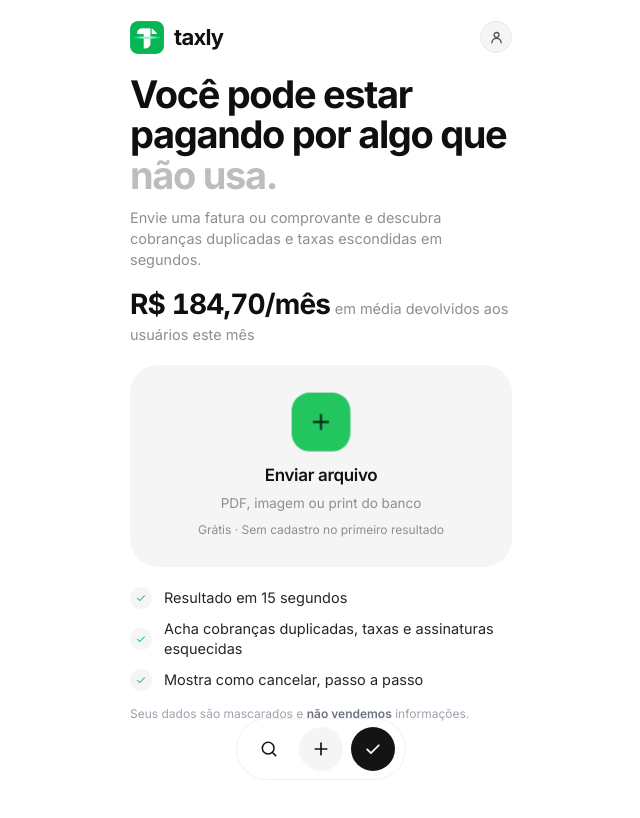
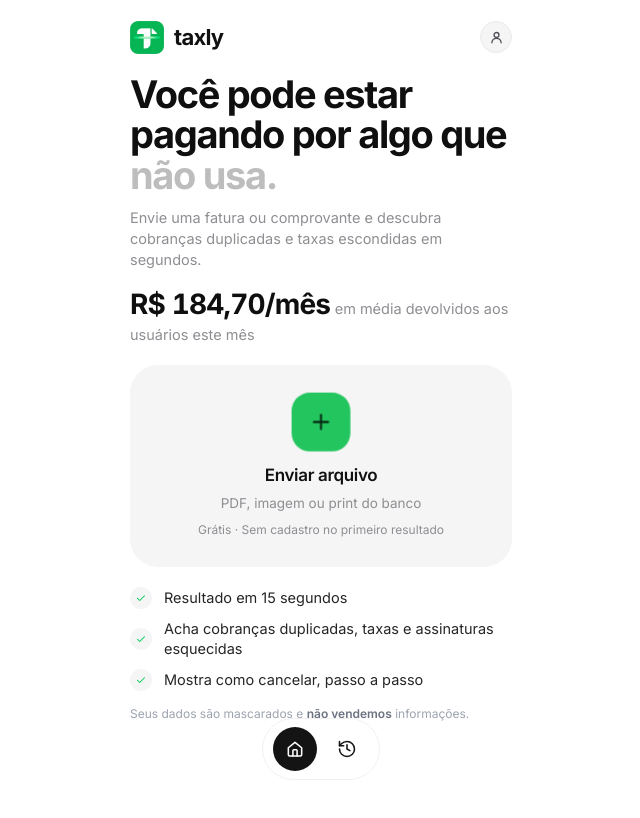
Before and after one commit to uset01/Taxly, a Next.js app: page / in a window 1280 px wide. Shown: the top 818 px of the page, without its empty margins (319-959 px from the left). Built offline with nearby package versions, Linux system fonts and the light colour scheme.

Commit message:
feat(nav): keep only Home and History icons without add button

```diff
--- a/src/components/HomeScreen.tsx
+++ b/src/components/HomeScreen.tsx
@@ -9,6 +9,8 @@ import {
   CloseIcon,
   CopyIcon,
   DocumentScannerIcon,
+  HistoryIcon,
+  HomeIcon,
   InvoiceDocIcon,
   LogOutIcon,
   PixIcon,
@@ -1364,15 +1366,32 @@ export function HomeScreen() {
           )}
         </main>
 
-        {/* Barra Flutuante Inferior (Busca/Cofre, +, Check/Home) */}
+        {/* Barra Flutuante Inferior (Home e Histórico) */}
         <nav
-          aria-label="Ações rápidas"
+          aria-label="Navegação principal"
           style={{ position: "fixed" }}
           className="fixed bottom-5 left-1/2 -translate-x-1/2 z-40 rounded-full bg-white/95 backdrop-blur-md px-2.5 py-2 border border-[#F0F0F0] flex items-center gap-2"
         >
           <button
             type="button"
-            aria-label="Abrir Meu Cofre"
+            aria-label="Início"
+            onClick={() => {
+              setScreenState("empty");
+              setActiveTab("home");
+              window.scrollTo({ top: 0, behavior: "smooth" });
+            }}
+            className={`w-[44px] h-[44px] rounded-full flex items-center justify-center transition-colors cursor-pointer ${
+              screenState !== "empty" || activeTab === "home"
+                ? "bg-[#141414] text-white"
+                : "bg-transparent hover:bg-[#F5F5F5] active:bg-[#EAEAEA] text-[#141414]"
+            }`}
+          >
+            <HomeIcon className="w-5 h-5" />
+          </button>
+
+          <button
+            type="button"
+            aria-label="Histórico"
             onClick={() => {
               setScreenState("empty");
               setActiveTab("vault");
@@ -1384,32 +1403,7 @@ export function HomeScreen() {
                 : "bg-transparent hover:bg-[#F5F5F5] active:bg-[#EAEAEA] text-[#141414]"
             }`}
           >
-            <SearchIcon className="w-5 h-5" />
-          </button>
-
-          <label
-            htmlFor="vault-file-input"
-            aria-label="Adicionar novo arquivo"
-            className="w-[44px] h-[44px] rounded-full bg-[#F5F5F5] hover:bg-[#EAEAEA] active:bg-[#E0E0E0] text-[#141414] flex items-center justify-center transition-colors cursor-pointer"
-          >
-            <PlusIcon className="w-5 h-5" />
-          </label>
-
-          <button
-            type="button"
-            aria-label="Nova análise"
-            onClick={() => {
-              setScreenState("empty");
-              setActiveTab("home");
-              window.scrollTo({ top: 0, behavior: "smooth" });
-            }}
-            className={`w-[44px] h-[44px] rounded-full flex items-center justify-center transition-colors cursor-pointer ${
-              screenState !== "empty" || activeTab === "home"
-                ? "bg-[#141414] text-white"
-                : "bg-transparent hover:bg-[#F5F5F5] active:bg-[#EAEAEA] text-[#141414]"
-            }`}
-          >
-            <CheckIcon className="w-5 h-5" />
+            <HistoryIcon className="w-5 h-5" />
           </button>
         </nav>
 
--- a/src/components/icons.tsx
+++ b/src/components/icons.tsx
@@ -305,6 +305,43 @@ export function PlusIcon(props: SVGProps<SVGSVGElement>) {
   );
 }
 
+export function HomeIcon(props: SVGProps<SVGSVGElement>) {
+  return (
+    <svg
+      viewBox="0 0 24 24"
+      fill="none"
+      stroke="currentColor"
+      strokeWidth={1.85}
+      strokeLinecap="round"
+      strokeLinejoin="round"
+      aria-hidden="true"
+      {...props}
+    >
+      <path d="M4 10.5L12 4l8 6.5V19a1.5 1.5 0 01-1.5 1.5h-13A1.5 1.5 0 014 19v-8.5z" />
+      <path d="M9.5 20.5V14a1 1 0 011-1h3a1 1 0 011 1v6.5" />
+    </svg>
+  );
+}
+
+export function HistoryIcon(props: SVGProps<SVGSVGElement>) {
+  return (
+    <svg
+      viewBox="0 0 24 24"
+      fill="none"
+      stroke="currentColor"
+      strokeWidth={1.85}
+      strokeLinecap="round"
+      strokeLinejoin="round"
+      aria-hidden="true"
+      {...props}
+    >
+      <path d="M3 12a9 9 0 1 0 9-9 9.75 9.75 0 0 0-6.74 2.74L3 8" />
+      <path d="M3 3v5h5" />
+      <path d="M12 7v5l3.5 2" />
+    </svg>
+  );
+}
+
 export function UserIcon(props: SVGProps<SVGSVGElement>) {
   return (
     <svg
```
